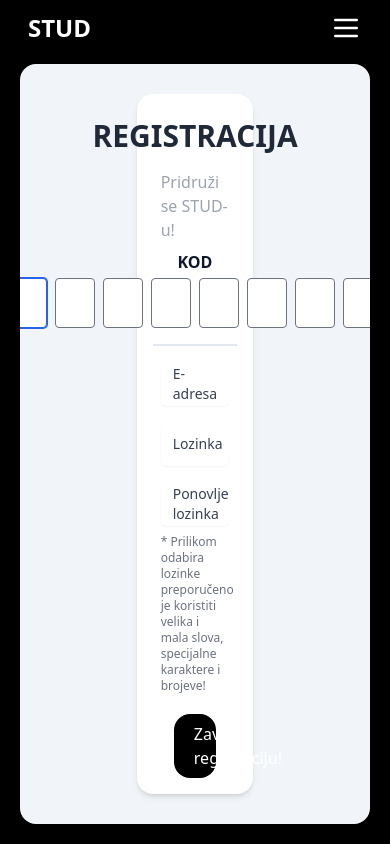
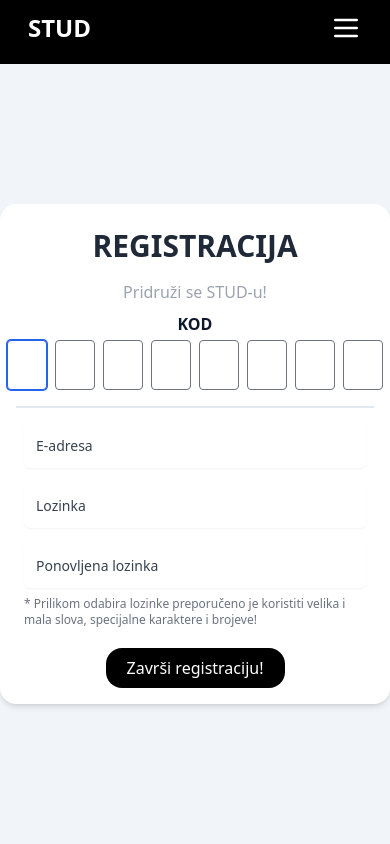
Before and after one commit to buckneer/stud, a React (Create React App) app in the folder client/: page /password in a window 390 px wide. Built offline with nearby package versions, Linux system fonts and the light colour scheme.

Commit message:
Card width changes

```diff
--- a/client/src/components/Navbar/HamburgerMenu.tsx
+++ b/client/src/components/Navbar/HamburgerMenu.tsx
@@ -8,7 +8,7 @@ function HamburgerMenu() {
 	const [open, setOpen] = useState(false);
 
 	return (
-		<div className="navbar bg-black text-white mx-7 mt-3 flex align-center justify-between z-[999]">
+		<div className="navbar bg-black pb-5 text-white mx-7 mt-3 flex align-center justify-between z-[999]">
 			<div className='branding flex items-center flex-1 text-white'>
 				<h1 className='font-black text-2xl'>STUD</h1>
 			</div>
--- a/client/src/components/container/index.tsx
+++ b/client/src/components/container/index.tsx
@@ -6,7 +6,7 @@ export interface ContainerProps  {
 }
 
 const Container = ({children, shrink} : ContainerProps) => {
-    return <div className={`bg-slate-100 m-5 rounded-2xl flex-grow overflow-hidden routes-container transition-all ${shrink ? 'max-h-20 overflow-hidden' : ''}`}> {children} </div>;
+    return <div className={`bg-slate-100 flex m-0 lg:mx-5 lg:mb-5 rounded-none lg:rounded-2xl flex-grow overflow-hidden routes-container transition-all ${shrink ? 'max-h-20 overflow-hidden' : ''}`}> {children} </div>;
 }
 
 export default Container;
--- a/client/src/index.css
+++ b/client/src/index.css
@@ -81,16 +81,20 @@
   }
 
   .routes-container > div {
-    @apply flex flex-col flex-grow h-full;
+    @apply flex flex-col flex-grow h-full overflow-y-scroll bg-slate-100 m-0 lg:mx-5 lg:mb-5 rounded-none lg:rounded-2xl overflow-hidden;
+  }
+
+  .navbar {
+    @apply pb-5
   }
 }
 
 
 @layer components {
   .card {
-    @apply bg-white rounded-2xl p-4 w-1/3 shadow-md;
+    @apply bg-white rounded-2xl p-4 w-full md:w-2/3 m-3 md:m-2 lg:w-3/5 xl:w-2/5 shadow-md;
   }
-  .card .form-header{
+  .card .form-header {
     @apply flex justify-center flex-col items-center;
   }
   .card .form-header .form-title {
--- a/client/src/pages/service/SubjectAdd/SubjectAdd.tsx
+++ b/client/src/pages/service/SubjectAdd/SubjectAdd.tsx
@@ -33,6 +33,7 @@ const SubjectAdd = () => {
 	const [type, setType] = useState('');
 	const [optional, setOptional] = useState('');
 	const [requiredSub, setRequiredSub] = useState<SelectProps[]>([]);
+
 	const degreeOptions = [
 		{ value: "OAS", label: "Osnovne akademske studije" },
 		{ value: "MAS", label: "Master akademske studije" },
@@ -179,7 +180,7 @@ const SubjectAdd = () => {
 	if(isOptionalLoading) {
 		optionalContent = <Loader />
 	} else if (isOptionalSuccess) {
-		content =
+		optionalContent =
 			<>
 				<div className="form-control">
 					<Select onChange={(e: any) => setOptional(e?.value)} placeholder="Izaberite blok" className="w-full outline-none" required isClearable isSearchable options={optionalData!.map((item: any) => ({
--- a/client/tailwind.config.js
+++ b/client/tailwind.config.js
@@ -28,6 +28,7 @@ module.exports = {
       padding: "2rem",
       screens: {
         "2xl": "1400px",
+        'custombp': {'raw': '(max-height: 720px)'}
       },
     },
     extend: {
```
